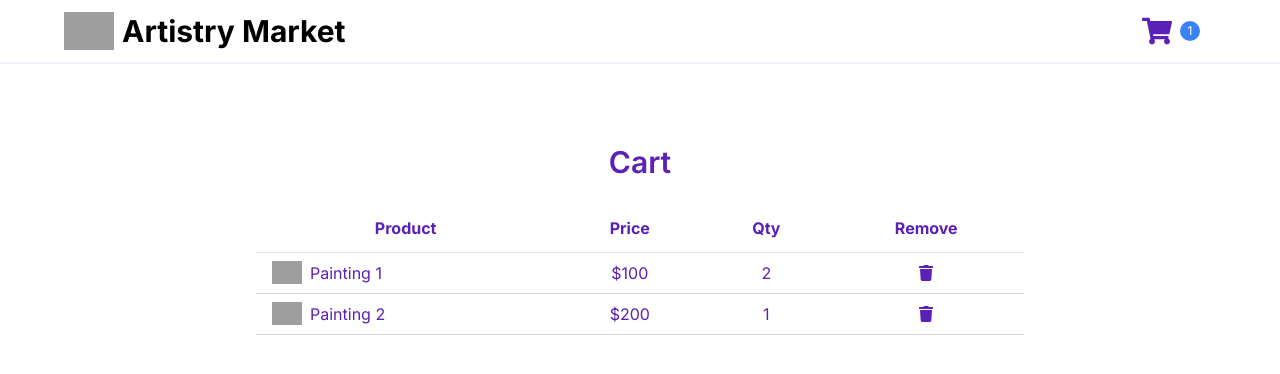
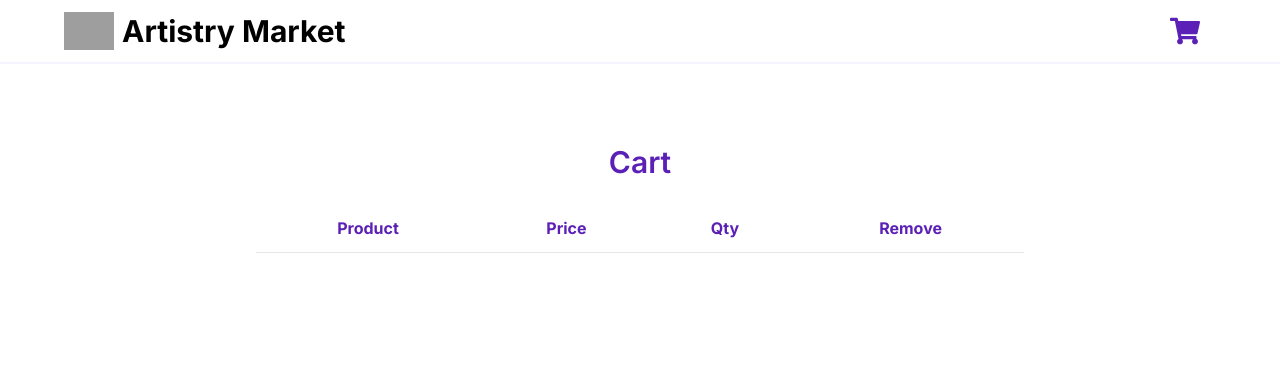
Before and after one commit to BDunnCode/nextjsecommerce4, a Next.js app: page /cart in a window 1280 px wide. Shown: the top 374 px of the page. Built offline with nearby package versions, Linux system fonts and the light colour scheme; grey boxes are pictures that could not be loaded.

Commit message:
update cart functionality

```diff
--- a/app/components/Cart.js
+++ b/app/components/Cart.js
@@ -1,12 +1,15 @@
+"use client";
 import Image from "next/image";
 import { FaTrash } from "react-icons/fa";
+import useCartStore from './../cartStore';
 
 const Cart = () => {
-  const products = [
-    {id:1, name:'Painting 1', price:100, qty:2},
-    {id:1, name:'Painting 2', price:200, qty:1},
-  ]
+  const cart = useCartStore(state => state.cart);
+  const removeFromCart = useCartStore(state => state.removeFromCart);
 
+  const handleRemoveFromCart = (productId) => {
+    removeFromCart(productId)
+  }
 
   return (
     <div className="max-w-3xl mx-auto mt-20">
@@ -24,7 +27,7 @@ const Cart = () => {
 
         <tbody>
           {
-              products.map(product => (
+              cart.map(product => (
                 <tr className="hover:bg-gray-50 text-center border-b text-[#5B20B6] border-gray-300" key={product.id}>
                   <td className="flex items-center py-2 px-4">
                     <Image
@@ -37,16 +40,15 @@ const Cart = () => {
                     {product.name}
                   </td>
                   <td className="py-2 px-4">${product.price}</td>
-                  <td className="py-2 px-4">{product.qty}</td>
+                  <td className="py-2 px-4">{product.quantity}</td>
                   <td className="py-2 px-4">
-                    <FaTrash className="mx-auto cursor-pointer" />
+                    <FaTrash onClick={() => handleRemoveFromCart(product?._id)} className="mx-auto cursor-pointer" />
                   </td>
                 </tr>
               ))
           }
         </tbody>
       </table>
-
     </div>
   )
 }
--- a/app/components/Header.js
+++ b/app/components/Header.js
@@ -1,12 +1,16 @@
 "use client";
 
 import Image from "next/image";
+import Link from "next/link";
 
 import { FaShoppingCart } from "react-icons/fa";
 import { FaTruck } from "react-icons/fa";
 import { UserButton } from "@clerk/nextjs";
+import useCartStore from "../cartStore";
 
 function Header() {
+  const totalItems = useCartStore((state) => state.totalItems);
+
   return (
     <div className="p-3 border-b-2 border-[#F5F3FF]">
       <div className="max-w-6xl mx-auto flex justify-between">
@@ -20,10 +24,16 @@ function Header() {
           <h1 className="">Artistry Market</h1>
         </div>
         <div className="flex items-center relative">
-          <FaShoppingCart className="text-3xl text-[#5B20B6] cursor-pointer"  />
-          <div className="ml-2 bg-blue-500 rounded-full w-5 h-5 flex items-center justify-center text-white text-xs">
-            1
-          </div>
+          <Link href='/cart'>
+            <FaShoppingCart className="text-3xl text-[#5B20B6] cursor-pointer"  />
+          </Link>
+            {
+              totalItems > 0 && (
+                <div className="ml-2 bg-blue-500 rounded-full w-5 h-5 flex items-center justify-center text-white text-xs">
+                  {totalItems}
+                </div>
+              )
+            }
           {/* <FaTruck className="text-3xl text-[#5B20B6] cursor-pointer" /> */}
           <div className="ml-4">
             <UserButton afterSignOutUrl="/" />
```
